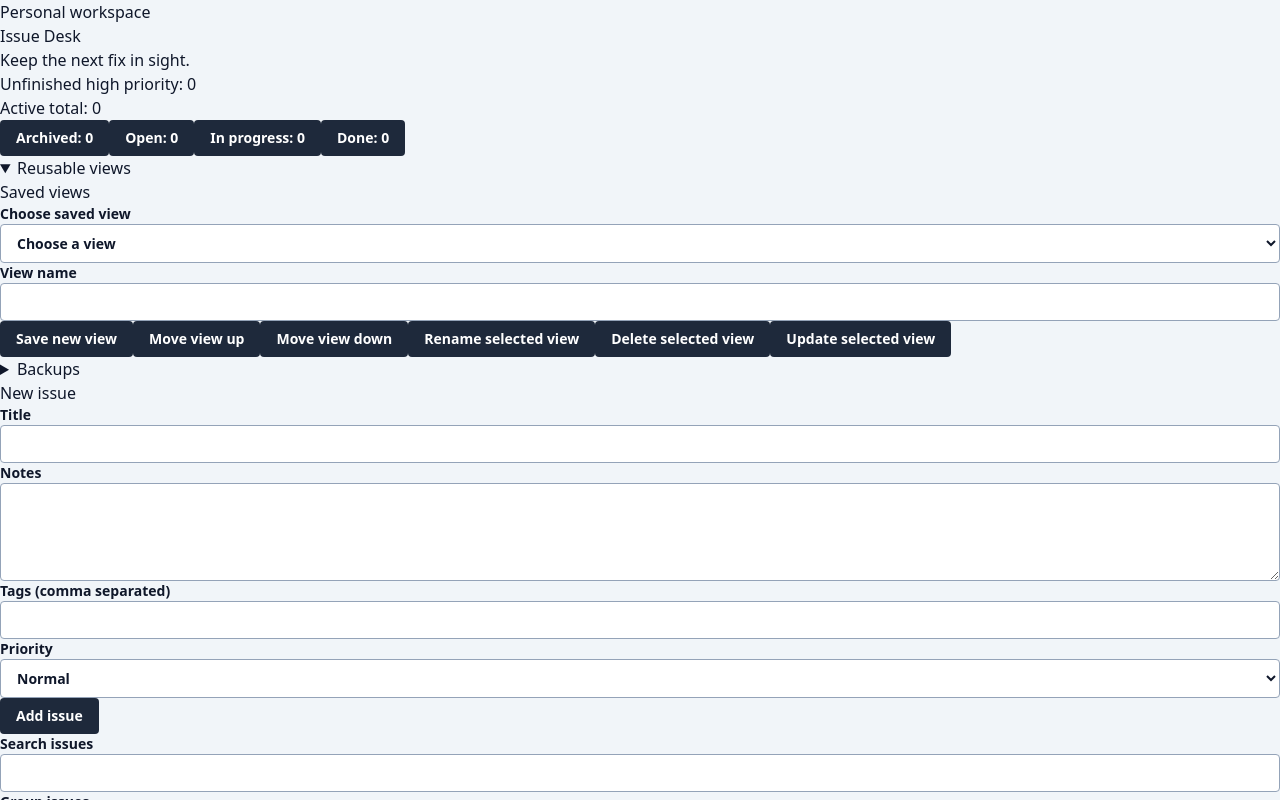
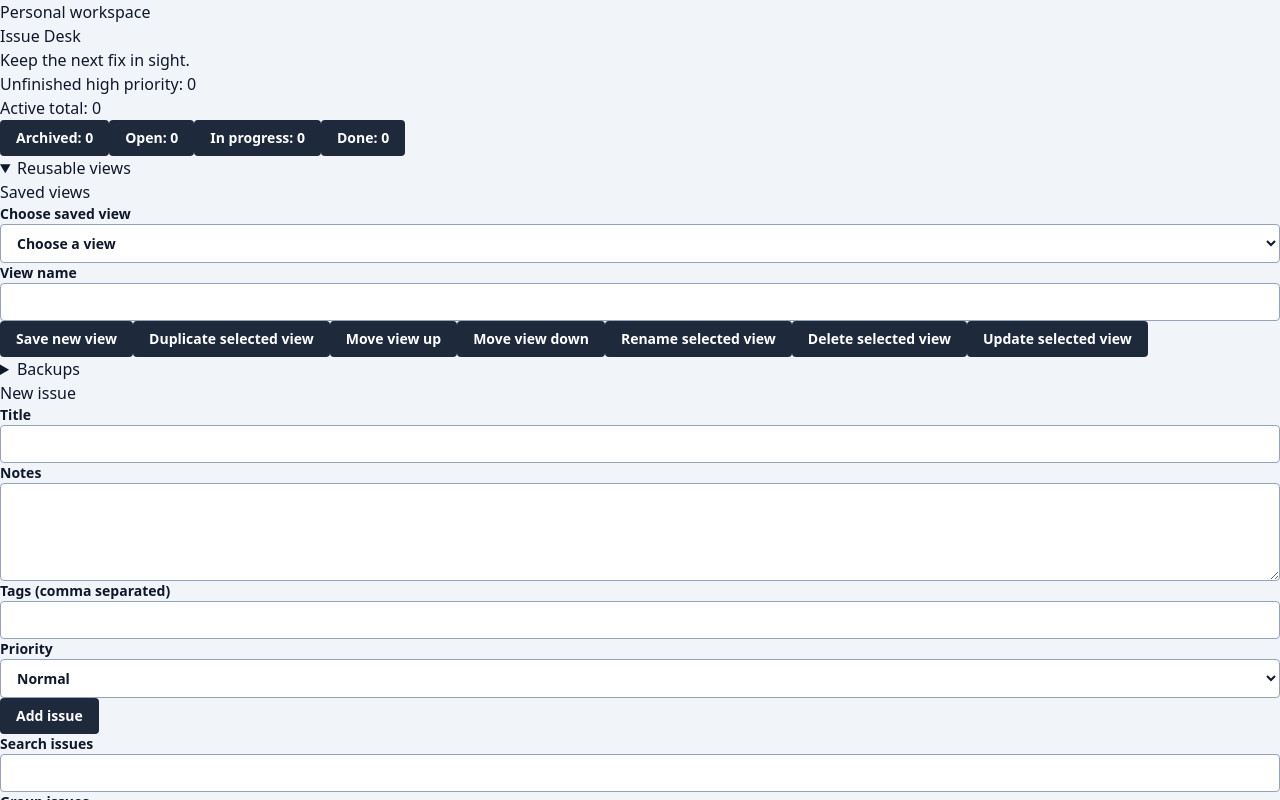
Before and after one commit to kirkduchesne/cairn, a React (Vite) app: page / in a window 1280 px wide. Both pictures are taken after a click on the heading "Reusable views". Shown: the top 800 px of the page. Built offline with nearby package versions, Linux system fonts and the light colour scheme.

Commit message:
feat: duplicate a reusable view

```diff
--- a/src/SavedViews.tsx
+++ b/src/SavedViews.tsx
@@ -1,6 +1,6 @@
 import { useRef, useState } from 'react';
 import { Query } from './query';
-import { loadViews, persistViews, SavedView } from './views';
+import { copyView, loadViews, persistViews, SavedView } from './views';
 
 export function SavedViews({
   query,
@@ -88,6 +88,9 @@ export function SavedViews({
         >
           Save new view
         </button>
+        <button type="button" disabled={!active || views.length >= 12} onClick={() => {
+          if (active) save([...views, copyView(active, views)]);
+        }}>Duplicate selected view</button>
         {([-1, 1] as const).map((direction) => {
           const index = views.findIndex((view) => view.id === selected);
           return <button type="button" key={direction} disabled={index < 0 || index + direction < 0 || index + direction >= views.length} onClick={() => {
--- a/src/views.ts
+++ b/src/views.ts
@@ -65,3 +65,14 @@ export function persistViews(
   localStorage.setItem(viewsKey, raw);
   return raw;
 }
+
+export function copyView(view: SavedView, current: SavedView[]): SavedView {
+  let number = 1;
+  const names = new Set(current.map((item) => item.name.toLowerCase()));
+  let name = '';
+  do { name = `${view.name.slice(0, 30)} copy ${number++}`; } while (names.has(name.toLowerCase()));
+  const ids = new Set(current.map((item) => item.id));
+  let id = `copy-${number}`;
+  while (ids.has(id)) id = `copy-${++number}`;
+  return { ...view, id, name };
+}
```
